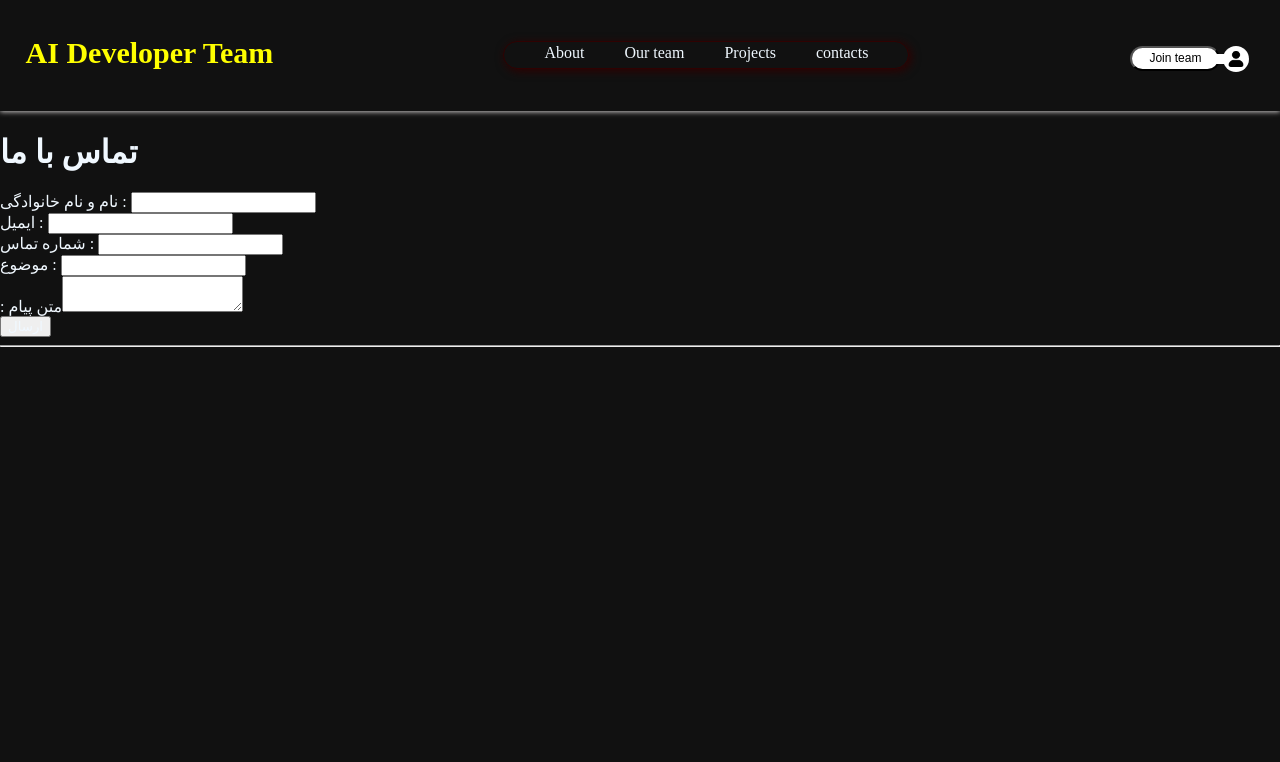
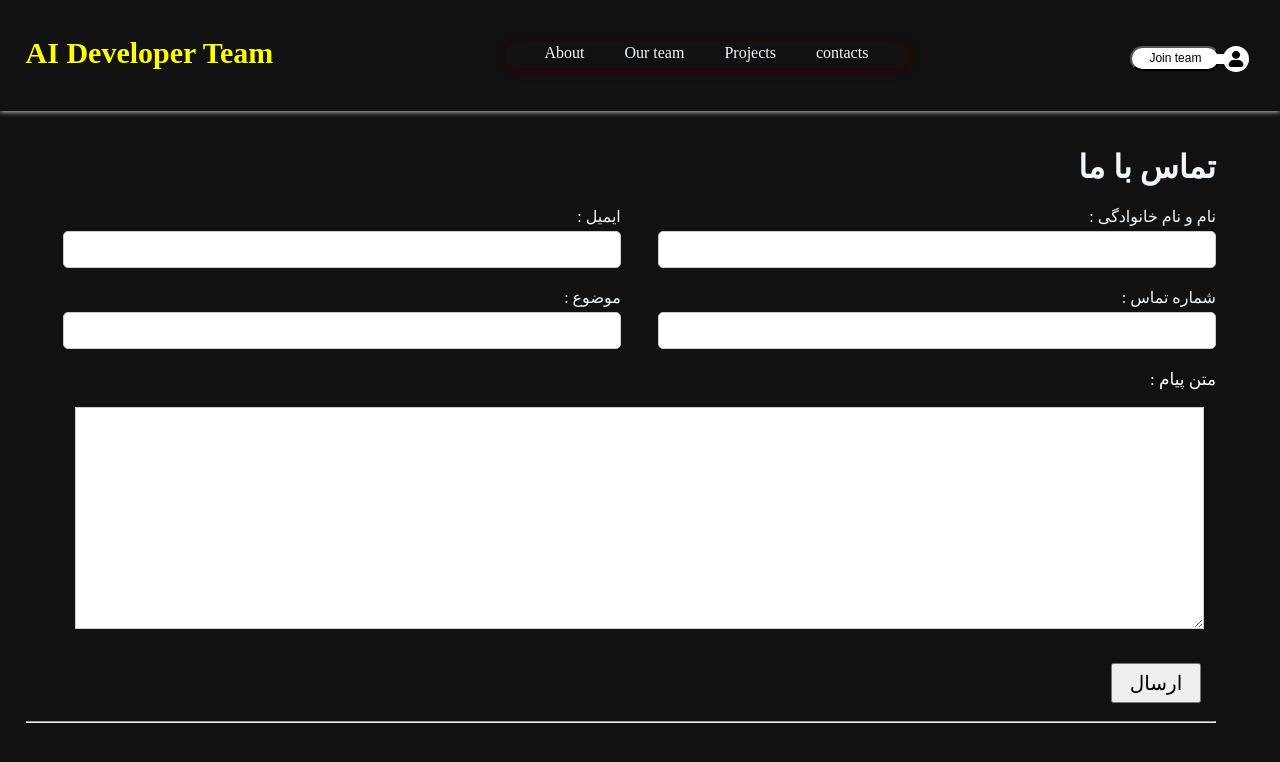
Before and after one commit to github-amirhossein/simple-dev-blog, a React (Vite) app: page /contact in a window 1280 px wide. Shown: the top 762 px of the page. Built offline with nearby package versions, Linux system fonts and the light colour scheme.

Commit message:
Update App.css

```diff
--- a/src/App.css
+++ b/src/App.css
@@ -609,6 +609,89 @@ z-index:99 ;
     bottom: 60px;
 }
 
+/*contact*/
+
+.row{
+    direction: rtl;
+    display: flex;
+    flex-wrap: wrap;
+
+}
+.contact-input{
+    width: 50%;
+    margin-bottom: 20px;
+
+
+
+}
+.contact-input label{
+display: block;
+margin-bottom: 5px;
+
+}
+.contact-input input{
+    padding: 10px;
+    width: 90%;
+    border:1px solid #ccc ;
+    border-radius: 5px;
+
+}
+.massage{
+    width: 100%;
+    margin-bottom: 10px;
+}
+
+.massage label{
+    display: block;
+    margin-bottom: 5px;
+    color: #ffffff;
+    font-size: 17px;
+}
+.contact-btn{
+    height: 50px;
+}
+.contact-btn input{
+    margin: 0 15px;
+    width: 90px;
+    height: 40px;
+    color: #000000;
+    font-size: 20px;
+}
+#massage{
+    margin: 1%;
+    width: 93%;
+    margin-bottom: 20px;
+    height: 200px;
+    padding: 10px;
+    border: 1px solid #ccc;
+    min-height: 150px;
+}
+.contaneres{
+    text-align: right;
+    width:93% ;
+    height: 96%;
+    padding: 15px 5% 20px 30px ;
+    float:right;
+}
+
+
+
+
+
+
+
+
+
+
+
+
+
+
+
+
+
+
+
 
 @media only screen and (max-width:970px) {
     .header-h1{
```
